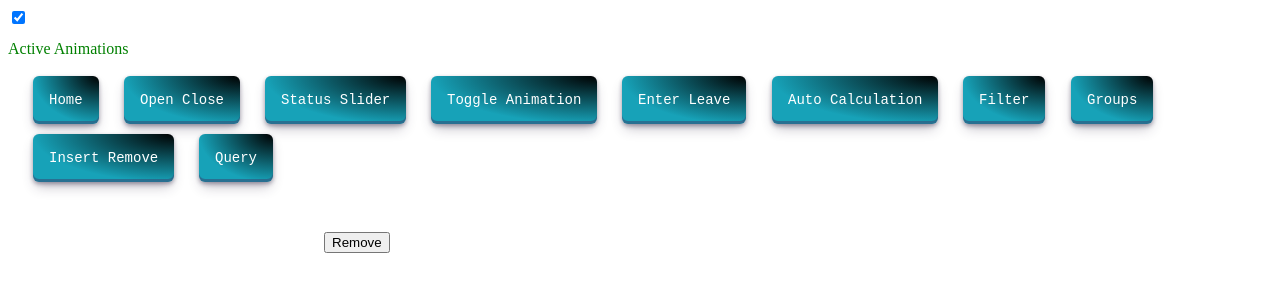
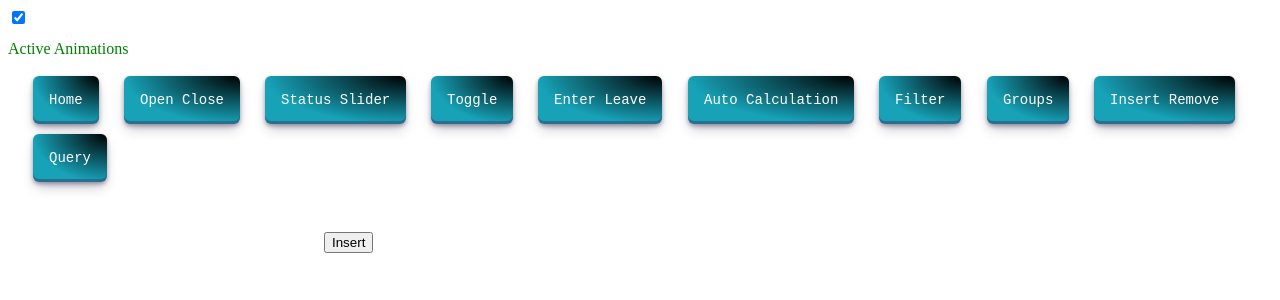
Before and after one commit to mbhossain/Animation-Angular, an Angular app: page /insert-remove in a window 1280 px wide. Shown: the top 300 px of the page. Built offline with nearby package versions, Linux system fonts and the light colour scheme.

Commit message:
name changed

```diff
--- a/src/app/app-routing.module.ts
+++ b/src/app/app-routing.module.ts
@@ -13,7 +13,7 @@ import { StatusSliderComponent } from './components/status-slider/status-slider.
 import { ToggleAnimationComponent } from './components/toggle-animation/toggle-animation.component';
 
 const routes: Routes = [
-  { path: '', redirectTo: '/home', pathMatch: 'full' },
+  { path: '', redirectTo: '/filter', pathMatch: 'full' },
   { path: 'open-close', component: OpenCloseComponent, data: { animation: 'openClosePage' } },
   { path: 'home', component: HomeComponent, data: { animation: 'HomePage' } },
   { path: 'status', component: StatusSliderComponent, data: { animation: 'statusPage' } },
--- a/src/app/app.component.html
+++ b/src/app/app.component.html
@@ -4,7 +4,7 @@
   <button routerLink="home" routerLinkActive="active" class="button" role="button">Home</button>
   <button routerLink="open-close" routerLinkActive="active" class="button" role="button">Open Close</button>
   <button routerLink="status" routerLinkActive="active" class="button" role="button">Status Slider</button>
-  <button routerLink="toggle" routerLinkActive="active" class="button" role="button">Toggle Animation</button>
+  <button routerLink="toggle" routerLinkActive="active" class="button" role="button">Toggle</button>
   <button routerLink="enter-leave" routerLinkActive="active" class="button" role="button">Enter Leave</button>
   <button routerLink="auto-calculation" routerLinkActive="active" class="button" role="button">Auto Calculation</button>
   <button routerLink="filter" routerLinkActive="active" class="button" role="button">Filter</button>
--- a/src/app/components/insert-remove/insert-remove.component.html
+++ b/src/app/components/insert-remove/insert-remove.component.html
@@ -1,6 +1,6 @@
 <div class="center">
     <nav>
-        <button type="button" (click)="toggle()">{{this.isShown? 'Insert':'Remove'}}</button>
+        <button type="button" (click)="toggle()">{{this.isShown? 'Remove':'Insert'}}</button>
     </nav>
 
     <div @myInsertRemoveTrigger *ngIf="isShown" class="insert-remove-container">
```
